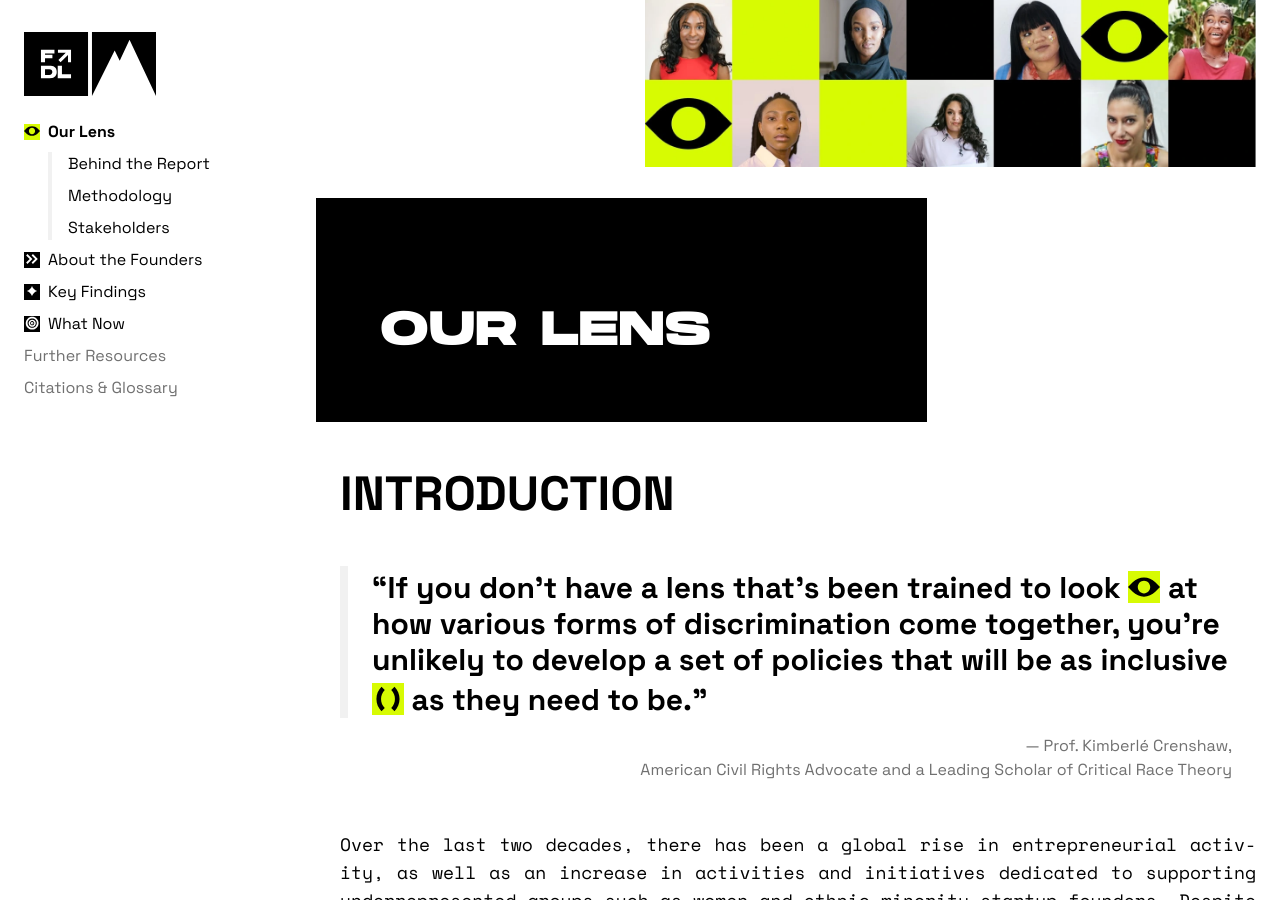
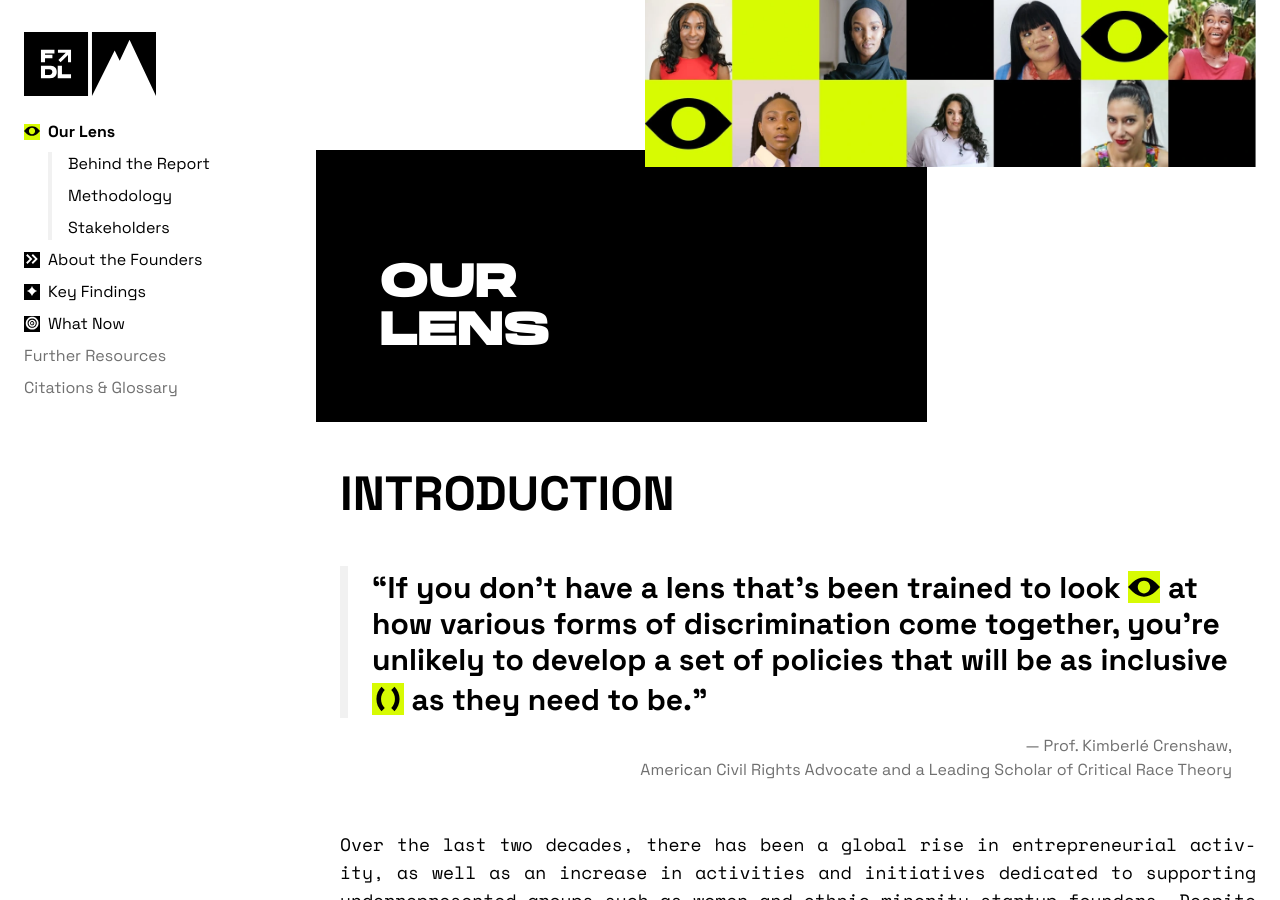
Before and after one commit to Founderland/Report, a Jekyll site: the page built from index.html, in a window 1280 px wide and 900 px high, scrolled down 1176 px. Built offline with Jekyll 4.4.1, drawn with Linux system fonts in a browser that asks for light colours; some of the changed text lies outside the part shown.

Commit message:
line breaks in section heads

```diff
--- a/_includes/section-1.html
+++ b/_includes/section-1.html
@@ -6,7 +6,7 @@
 <div class="section-head">
     <img src="assets/images/Section-1-min.webp" alt="A Photo Grid of Women of Color.">
     <div class="title-card">
-        <h1 class="mb-0">Our Lens</h1>
+        <h1 class="mb-0">Our <br>Lens</h1>
     </div>
 </div>
 
--- a/_includes/section-3.html
+++ b/_includes/section-3.html
@@ -6,7 +6,7 @@
 <div class="section-head">
     <img src="assets/images/Section-3-min.webp" alt="A Photo Grid of Women of Color.">
     <div class="title-card">
-        <h1 class="mb-0">Key Findings</h1>
+        <h1 class="mb-0">Key <br>Findings</h1>
     </div>
 </div>
 
--- a/_includes/section-4.html
+++ b/_includes/section-4.html
@@ -6,7 +6,7 @@
 <div class="section-head">
     <img src="assets/images/Section-4-min.webp" alt="A Photo Grid of Women of Color.">
     <div class="title-card">
-        <h1 class="mb-0">What<br>Now</h1>
+        <h1 class="mb-0">What <br>Now</h1>
     </div>
 </div>
 
```
